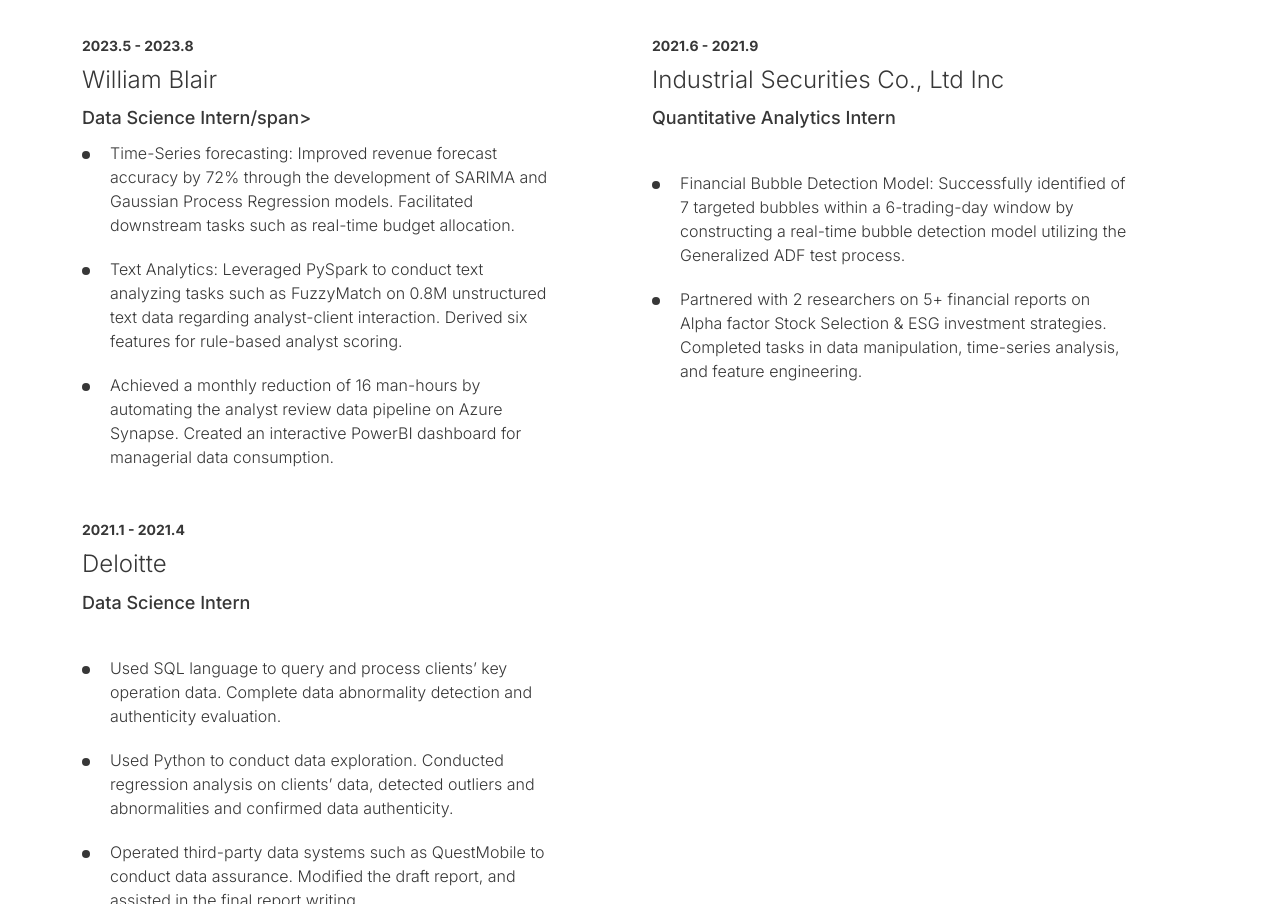
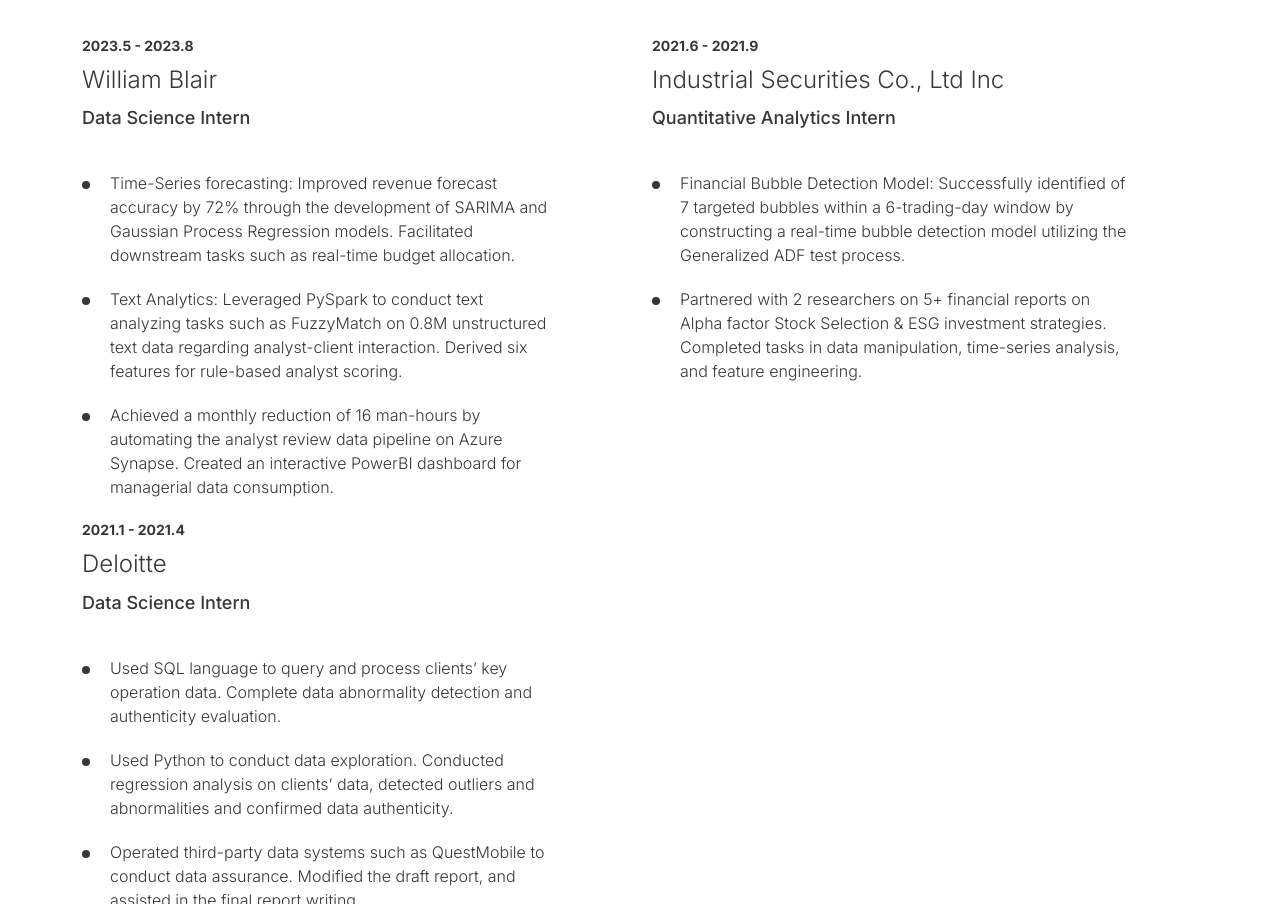
Before and after one commit to Yibei990826/yibei_website, a plain HTML site: page index.html in a window 1280 px wide. Shown: the part 1818-2722 px from the top of the page. Drawn offline with nearby package versions, Linux system fonts and the light colour scheme.

Commit message:
cosmetic

```diff
--- a/index.html
+++ b/index.html
@@ -152,7 +152,7 @@
             <section>
               <span class="ds-year">2023.5 - 2023.8</span>
               <h3 class="ds-officename">William Blair</h3>
-              <span class="ds-department">Data Science Intern/span>
+              <span class="ds-department">Data Science Intern</span>
 
               <ul>
                 <li>Time-Series forecasting: Improved revenue forecast accuracy by 72% through the development of SARIMA and Gaussian Process Regression models. Facilitated downstream tasks such as real-time budget allocation.</li>
```
